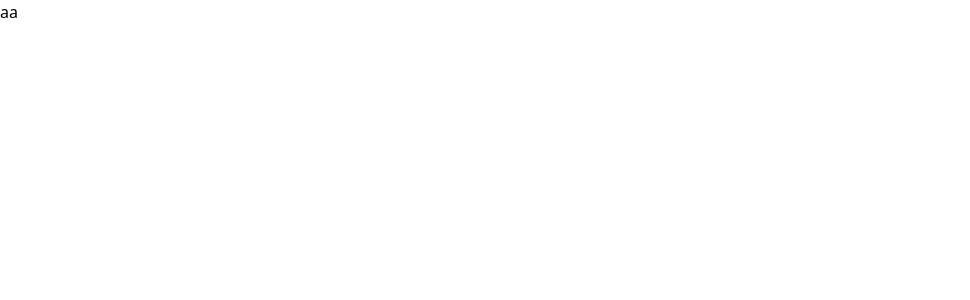
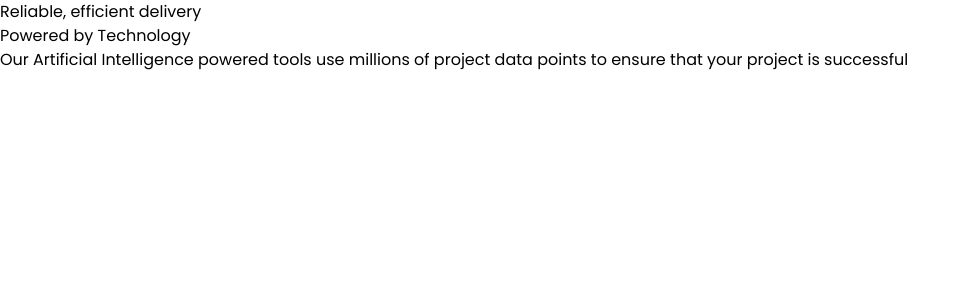
Before and after one commit to sniper-fly/frontend_mentor, a Next.js app: page /four-card-feature-section-master in a window 1280 px wide. Shown: the top 300 px of the page, without its empty margins (0-970 px from the left). Built offline with nearby package versions, Linux system fonts and the light colour scheme.

Commit message:
initial page setup

```diff
--- a/src/app/four-card-feature-section-master/page.tsx
+++ b/src/app/four-card-feature-section-master/page.tsx
@@ -1,5 +1,35 @@
+import { Poppins } from "next/font/google";
+
+const poppins = Poppins({
+  weight: ["200", "400", "600"],
+  subsets: ["latin"],
+});
+
 export default function Page() {
   return (
-    <div>aa</div>
-  )
+    <body className={`${poppins.className}`}>
+      <div>
+        <h1>Reliable, efficient delivery</h1>
+        <h1>Powered by Technology</h1>
+        <p>
+          Our Artificial Intelligence powered tools use millions of project data
+          points to ensure that your project is successful
+        </p>
+      </div>
+    </body>
+  );
 }
+
+`
+  Supervisor
+  Monitors activity to identify project roadblocks
+
+  Team Builder
+  Scans our talent network to create the optimal team for your project
+
+  Karma
+  Regularly evaluates our talent to ensure quality
+
+  Calculator
+  Uses data from past projects to provide better delivery estimates
+`;
```
